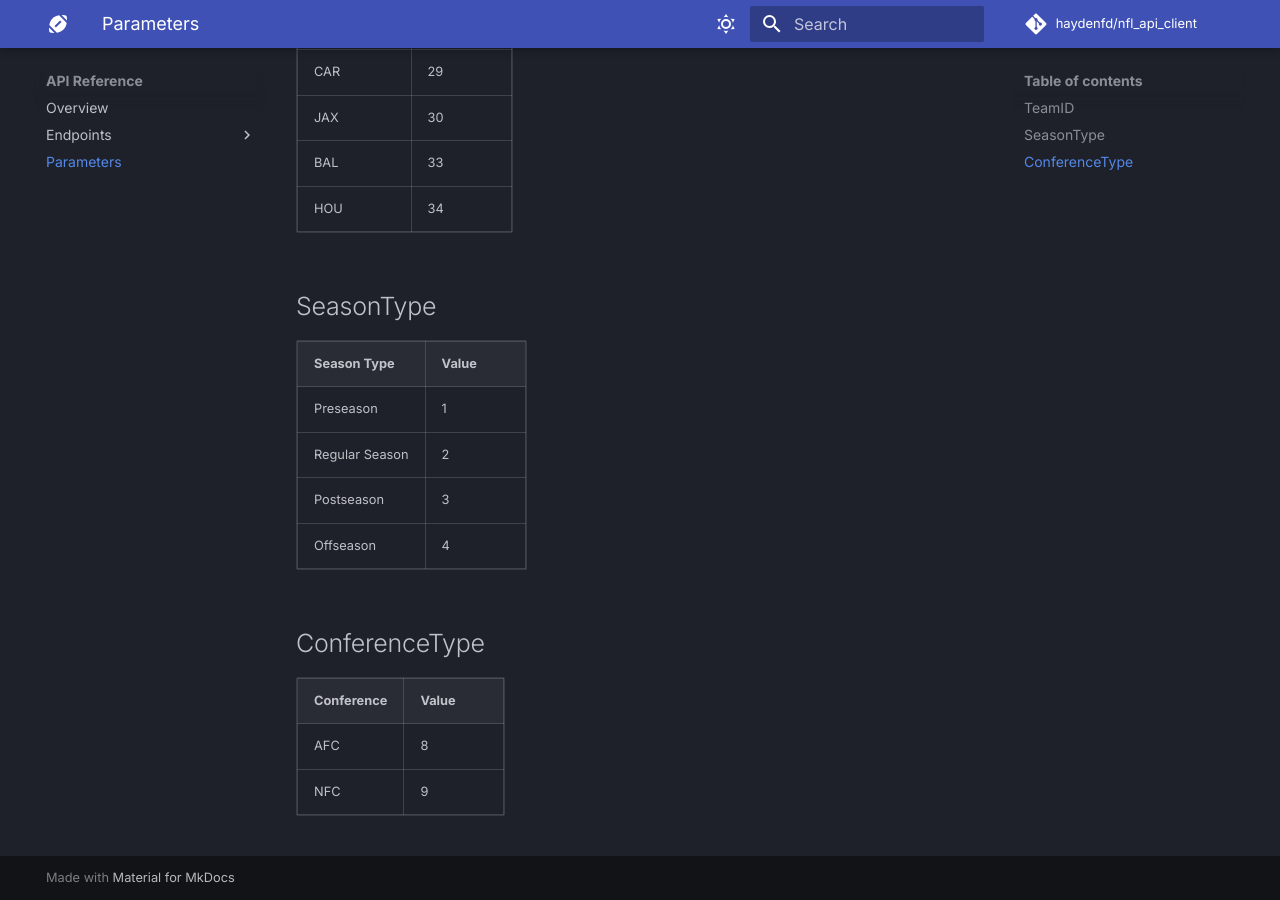
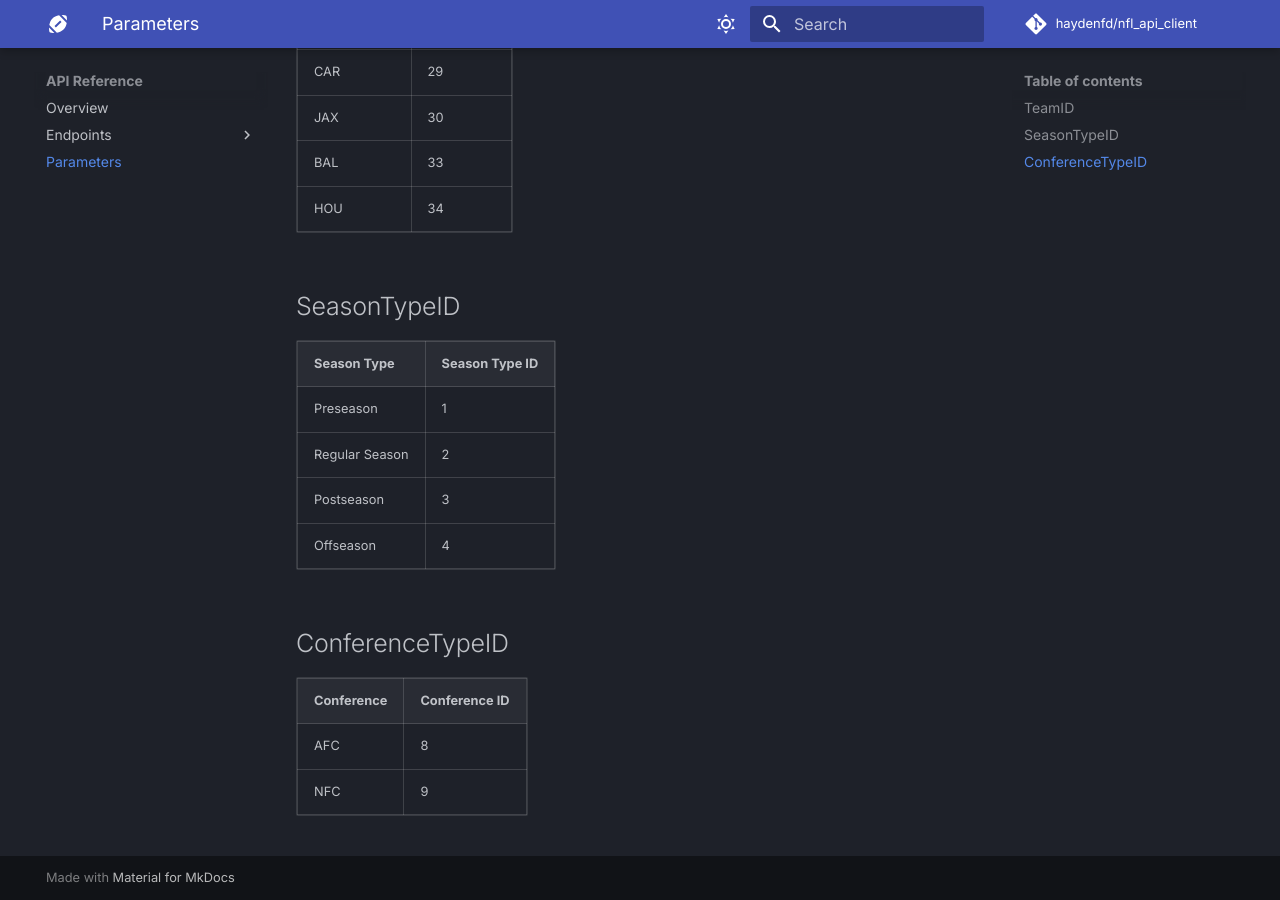
Before and after one commit to haydenfd/nfl_api_client, an MkDocs documentation site: the page built from docs/parameters.md, in a window 1280 px wide and 900 px high, scrolled down 1591 px. Built offline with MkDocs 1.6.1 and Material for MkDocs 9.7.7, drawn with Linux system fonts in a browser that asks for light colours; some web fonts are replaced; comment, search, counter and statistics services are not loaded.

Commit message:
Updated params docs to reflect correct type

```diff
--- a/docs/parameters.md
+++ b/docs/parameters.md
@@ -41,9 +41,9 @@
 
 
 
-## SeasonType
+## SeasonTypeID
 
-| Season Type     | Value |
+| Season Type     | Season Type ID |
 |------------------|--------|
 | Preseason        | 1      |
 | Regular Season   | 2      |
@@ -51,9 +51,9 @@
 | Offseason        | 4      |
 
 
-## ConferenceType
+## ConferenceTypeID
 
-| Conference | Value |
+| Conference | Conference ID |
 |------------|--------|
 | AFC        | 8      |
 | NFC        | 9      |
```
